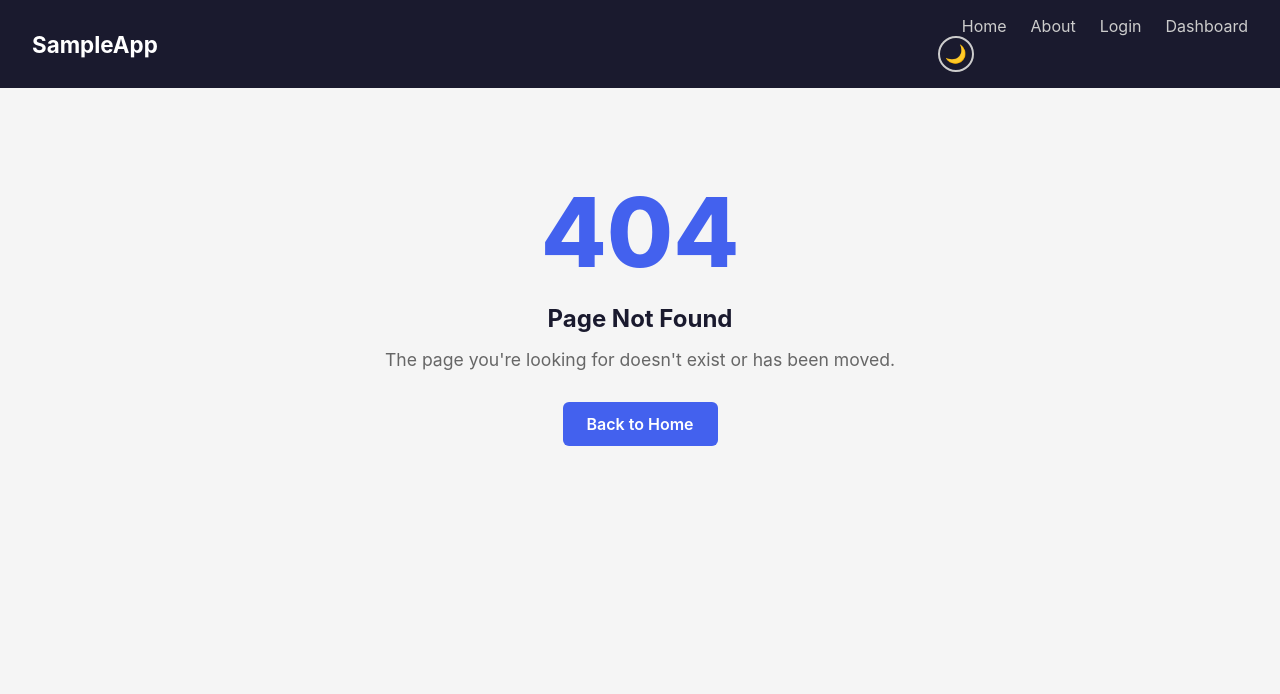
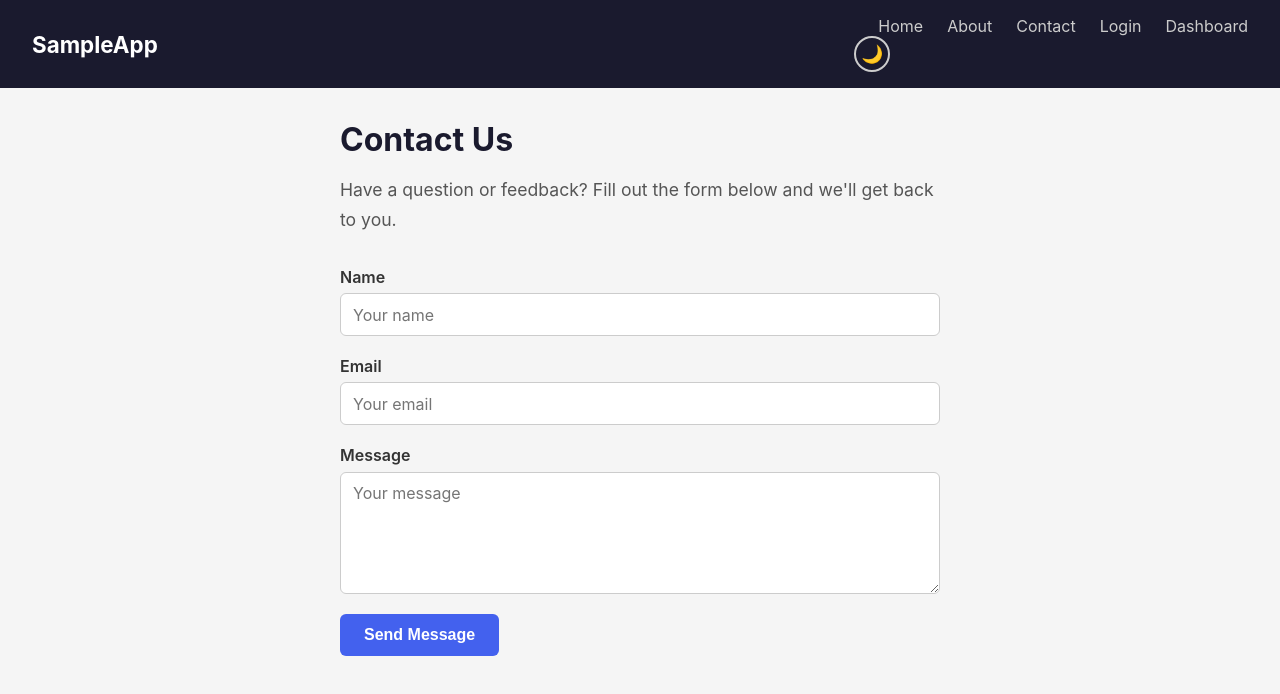
Before and after one commit to microsoft/sample-webapp, a React (Create React App) app: page /contact in a window 1280 px wide. Before the commit this address had no page. Shown: the top 694 px of the page. Built offline with nearby package versions, Linux system fonts and the light colour scheme.

Commit message:
Add Contact page with validated form and toast notification

```diff
--- a/src/App.js
+++ b/src/App.js
@@ -6,6 +6,7 @@ import Home from './pages/Home';
 import Login from './pages/Login';
 import Dashboard from './pages/Dashboard';
 import About from './pages/About';
+import Contact from './pages/Contact';
 import NotFound from './pages/NotFound';
 import './App.css';
 
@@ -20,6 +21,7 @@ function App() {
             <Route path="/login" element={<Login />} />
             <Route path="/dashboard" element={<Dashboard />} />
             <Route path="/about" element={<About />} />
+            <Route path="/contact" element={<Contact />} />
             <Route path="*" element={<NotFound />} />
           </Routes>
         </main>
--- a/src/components/Navbar.js
+++ b/src/components/Navbar.js
@@ -10,6 +10,7 @@ function Navbar() {
       <div className="nav-links">
         <Link to="/">Home</Link>
         <Link to="/about">About</Link>
+        <Link to="/contact">Contact</Link>
         <Link to="/login">Login</Link>
         <Link to="/dashboard">Dashboard</Link>
         <ThemeToggle />
--- /dev/null
+++ b/src/pages/Contact.css
@@ -0,0 +1,49 @@
+.contact {
+  max-width: 600px;
+  margin: 0 auto;
+}
+
+.contact-intro {
+  margin-bottom: 2rem;
+  line-height: 1.7;
+  font-size: 1.1rem;
+  color: #555;
+}
+
+.contact .form-group {
+  margin-bottom: 1.25rem;
+  display: flex;
+  flex-direction: column;
+}
+
+.contact label {
+  margin-bottom: 0.4rem;
+  font-weight: 600;
+}
+
+.contact input,
+.contact textarea {
+  padding: 0.65rem 0.75rem;
+  border: 1px solid #ccc;
+  border-radius: 6px;
+  font-size: 1rem;
+  font-family: inherit;
+}
+
+.contact input:focus,
+.contact textarea:focus {
+  outline: none;
+  border-color: #4361ee;
+  box-shadow: 0 0 0 2px rgba(67, 97, 238, 0.2);
+}
+
+.contact input[aria-invalid="true"],
+.contact textarea[aria-invalid="true"] {
+  border-color: #e63946;
+}
+
+.field-error {
+  margin-top: 0.35rem;
+  color: #e63946;
+  font-size: 0.85rem;
+}
--- /dev/null
+++ b/src/pages/Contact.js
@@ -0,0 +1,131 @@
+import React, { useState } from 'react';
+import { useForm } from '../hooks/useForm';
+import Toast from '../components/Toast';
+import './Contact.css';
+
+const initialValues = { name: '', email: '', message: '' };
+
+const validate = (values) => {
+  const errors = {};
+
+  if (!values.name.trim()) {
+    errors.name = 'Name is required';
+  }
+
+  if (!values.email.trim()) {
+    errors.email = 'Email is required';
+  } else if (!/^[^\s@]+@[^\s@]+\.[^\s@]+$/.test(values.email)) {
+    errors.email = 'Enter a valid email address';
+  }
+
+  if (!values.message.trim()) {
+    errors.message = 'Message is required';
+  } else if (values.message.trim().length < 10) {
+    errors.message = 'Message must be at least 10 characters';
+  }
+
+  return errors;
+};
+
+function Contact() {
+  const {
+    values,
+    errors,
+    touched,
+    isSubmitting,
+    handleChange,
+    handleBlur,
+    handleSubmit,
+    reset,
+  } = useForm(initialValues, validate);
+
+  const [toast, setToast] = useState(null);
+
+  const onSubmit = () => {
+    setToast({ type: 'success', message: 'Thanks! Your message has been sent.' });
+    reset();
+  };
+
+  return (
+    <div className="contact">
+      <h1>Contact Us</h1>
+      <p className="contact-intro">
+        Have a question or feedback? Fill out the form below and we&apos;ll get back to you.
+      </p>
+
+      <form
+        id="contact-page-form"
+        noValidate
+        onSubmit={(e) => {
+          e.preventDefault();
+          handleSubmit(onSubmit);
+        }}
+      >
+        <div className="form-group">
+          <label htmlFor="name">Name</label>
+          <input
+            type="text"
+            id="name"
+            name="name"
+            placeholder="Your name"
+            value={values.name}
+            onChange={handleChange}
+            onBlur={handleBlur}
+            aria-invalid={Boolean(touched.name && errors.name)}
+          />
+          {touched.name && errors.name && (
+            <span className="field-error" role="alert">{errors.name}</span>
+          )}
+        </div>
+
+        <div className="form-group">
+          <label htmlFor="email">Email</label>
+          <input
+            type="email"
+            id="email"
+            name="email"
+            placeholder="Your email"
+            value={values.email}
+            onChange={handleChange}
+            onBlur={handleBlur}
+            aria-invalid={Boolean(touched.email && errors.email)}
+          />
+          {touched.email && errors.email && (
+            <span className="field-error" role="alert">{errors.email}</span>
+          )}
+        </div>
+
+        <div className="form-group">
+          <label htmlFor="message">Message</label>
+          <textarea
+            id="message"
+            name="message"
+            rows="5"
+            placeholder="Your message"
+            value={values.message}
+            onChange={handleChange}
+            onBlur={handleBlur}
+            aria-invalid={Boolean(touched.message && errors.message)}
+          />
+          {touched.message && errors.message && (
+            <span className="field-error" role="alert">{errors.message}</span>
+          )}
+        </div>
+
+        <button type="submit" className="btn btn-primary" disabled={isSubmitting}>
+          {isSubmitting ? 'Sending...' : 'Send Message'}
+        </button>
+      </form>
+
+      {toast && (
+        <Toast
+          type={toast.type}
+          message={toast.message}
+          onClose={() => setToast(null)}
+        />
+      )}
+    </div>
+  );
+}
+
+export default Contact;
```
